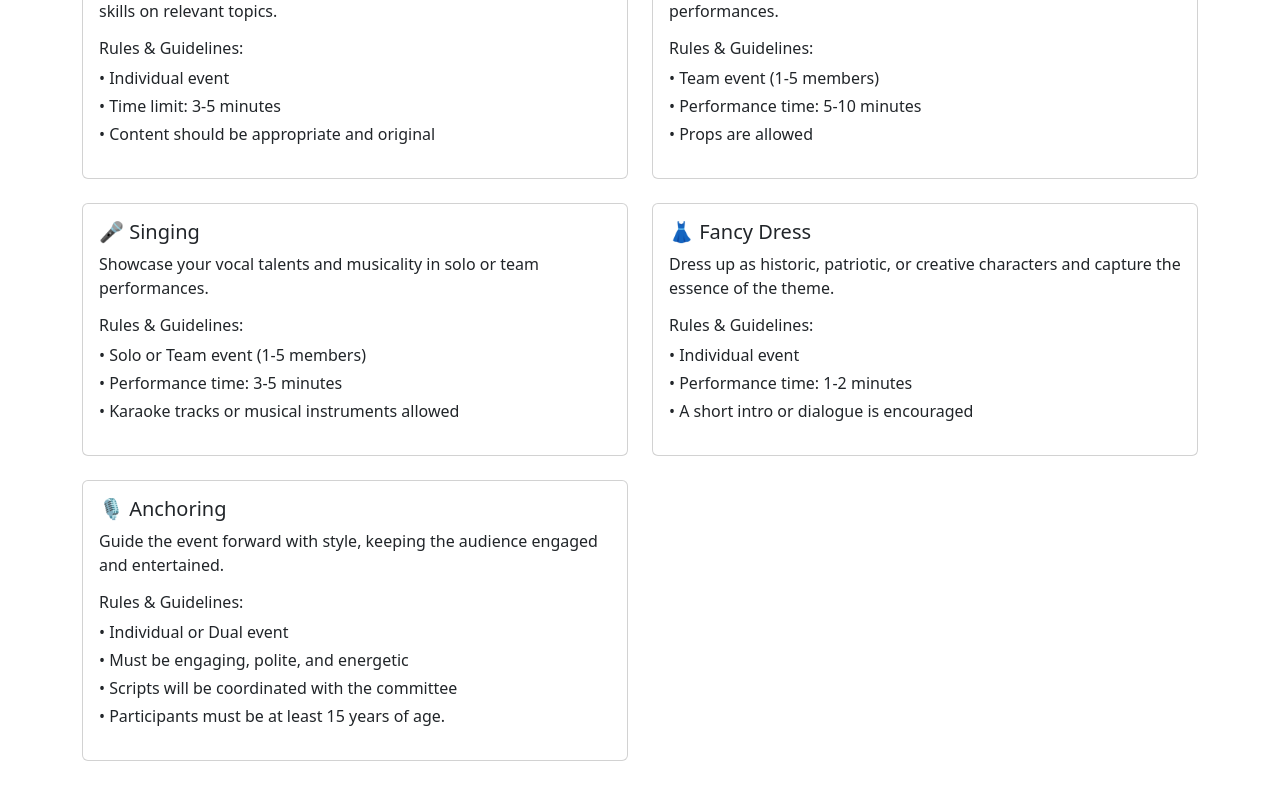
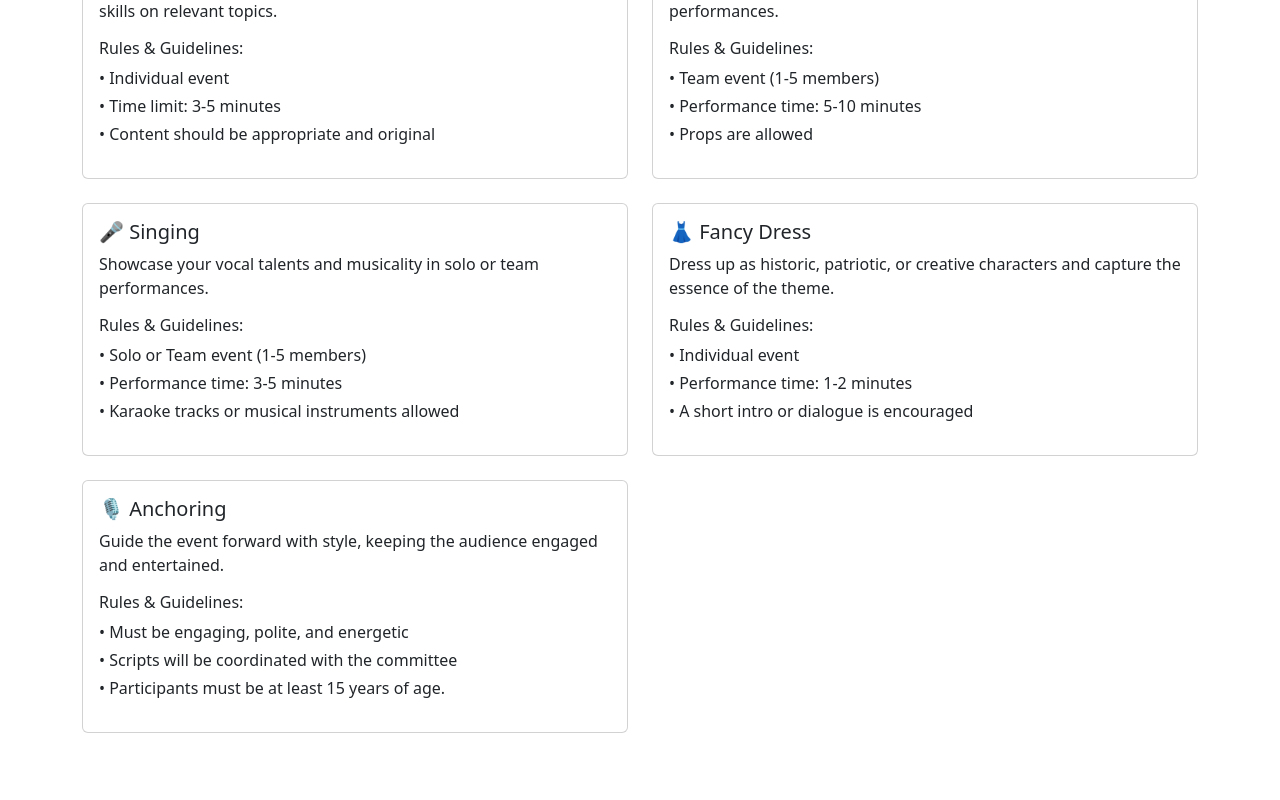
Before and after one commit to smitjethwa/k-ville-festival-registration, a React (Vite) app: page /events in a window 1280 px wide. Shown: the part 310-1110 px from the top of the page. Built offline with nearby package versions, Linux system fonts and the light colour scheme; no server answers.

Commit message:
age limit added for anchor

```diff
--- a/src/components/EventDetails.jsx
+++ b/src/components/EventDetails.jsx
@@ -36,7 +36,7 @@ export default function EventDetails() {
     {
       name: 'Anchoring',
       description: 'Guide the event forward with style, keeping the audience engaged and entertained.',
-      rules: ['Individual or Dual event', 'Must be engaging, polite, and energetic', 'Scripts will be coordinated with the committee', 'Participants must be at least 15 years of age.']
+      rules: ['Must be engaging, polite, and energetic', 'Scripts will be coordinated with the committee', 'Participants must be at least 15 years of age.']
     }
   ]
 
```
